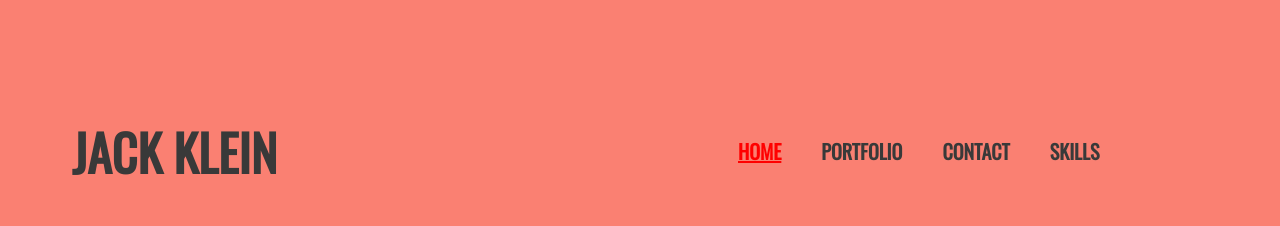
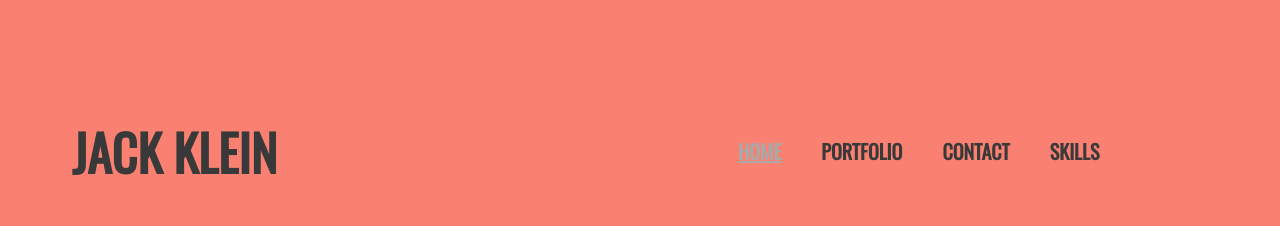
Before and after one commit to jbklein14/TTH-Project-2, a plain HTML site: page index.html in a window 1280 px wide. In both pictures the pointer is over the link "HOME". Shown: the top 226 px of the page. Drawn offline with nearby package versions, Linux system fonts and the light colour scheme.

Commit message:
Add files via upload

```diff
--- a/css/style.css
+++ b/css/style.css
@@ -48,7 +48,7 @@ a {
 
 a:hover {
     text-decoration: underline;
-    color: red;
+    color: darkgrey;
 }
 
 .profile-pic {
```
